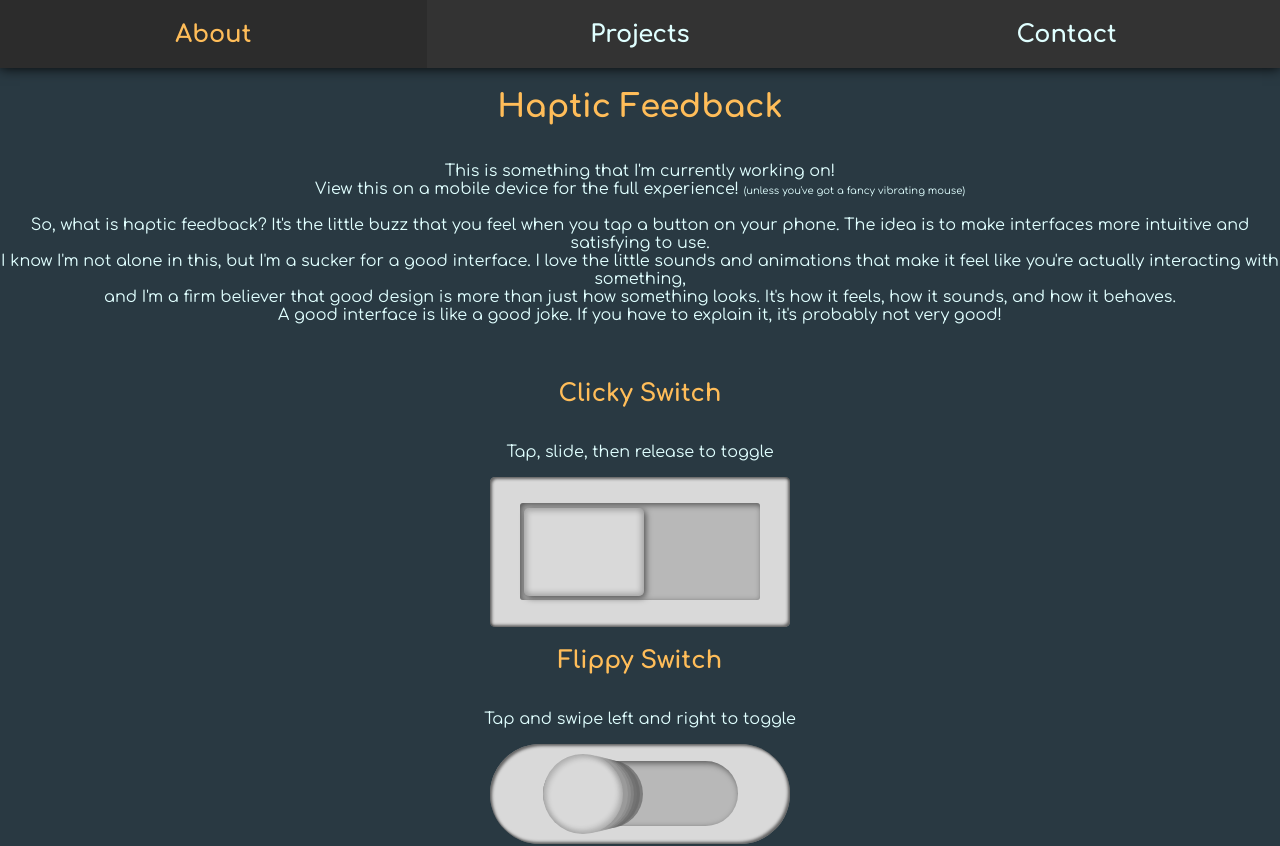
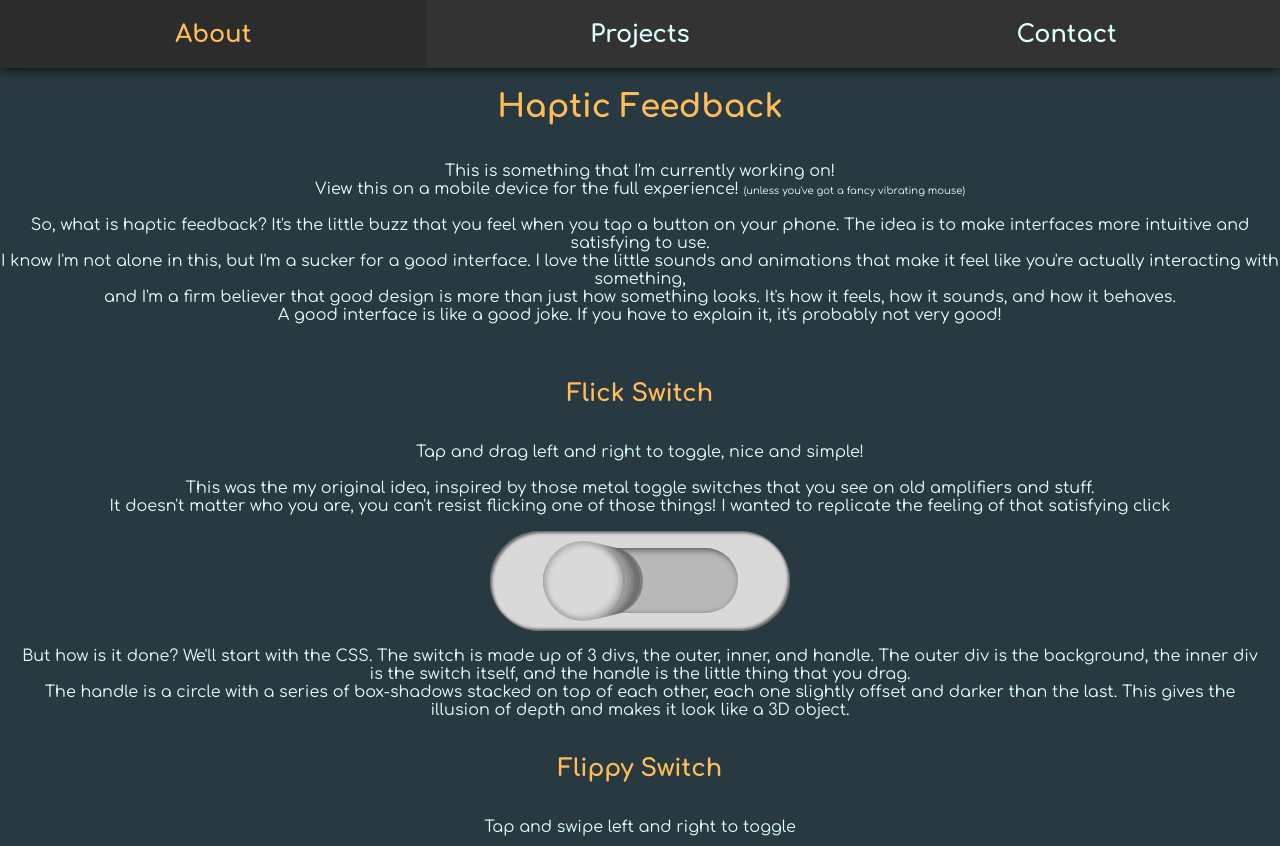
Before and after one commit to TrisRosco/portfolio, a React (Create React App) app in the folder pf/: page /interface in a window 1280 px wide. Shown: the top 846 px of the page. Built offline with nearby package versions, Linux system fonts and the light colour scheme; a web font is replaced by a local one.

Commit message:
Reorganised the switches, added description of the Flick Switch

```diff
--- a/pf/src/pages/CoolInterface/index.js
+++ b/pf/src/pages/CoolInterface/index.js
@@ -27,12 +27,22 @@ const CoolInterface = () => {
       A good interface is like a good joke. If you have to explain it, it's probably not very good!
       </p>
       <div className="interface-container">
-        <h2 className="interface-subtitle">Clicky Switch</h2>
-        <p>Tap, slide, then release to toggle</p>
-        <ClickySwitch />
+        <h2 className="interface-subtitle">Flick Switch</h2>
+        <p>Tap and drag left and right to toggle, nice and simple!
+        <br />
+        <br />
+        This was the my original idea, inspired by those metal toggle switches that you see on old amplifiers and stuff.
+        <br />
+        It doesn't matter who you are, you can't resist flicking one of those things! I wanted to replicate the feeling of that satisfying click
+        </p>
+        <ClickySwitch2 />
+        <p>But how is it done? We'll start with the CSS. The switch is made up of 3 divs, the outer, inner, and handle. The outer div is the background, the inner div is the switch itself, and the handle is the little thing that you drag.
+        <br />
+        The handle is a circle with a series of box-shadows stacked on top of each other, each one slightly offset and darker than the last. This gives the illusion of depth and makes it look like a 3D object.
+        </p>
         <h2 className="interface-subtitle">Flippy Switch</h2>
         <p>Tap and swipe left and right to toggle</p>
-        <ClickySwitch2 />
+        <ClickySwitch />
         <h2 className="interface-subtitle">The Dial</h2>
         <p>Currently broken, but it's funny so I've included it for now</p>
         <ClickyDial />
```
